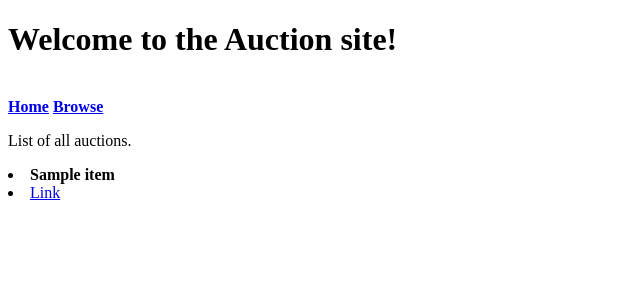
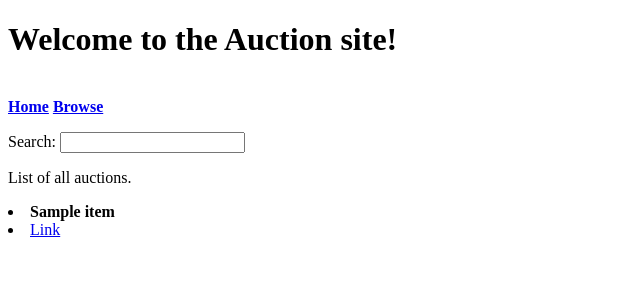
Before and after one commit to joelhoisko/django-auction, a Django app: page /browse/ in a window 1280 px wide. Shown: the top 300 px of the page, without its empty margins (0-640 px from the left). Run offline with Django 3.2, Linux system fonts and the light colour scheme; tables that the repository leaves empty hold one stand-in row (values such as "Sample post"); parts of the project's set-up code (start-up, migrations or seed data) failed here and were passed over.

Commit message:
Added search functionality

```diff
--- a/auctionDjango/forms.py
+++ b/auctionDjango/forms.py
@@ -15,6 +15,10 @@ class RegisterUser(forms.Form):
 class LoginUser(forms.Form):
     username = forms.CharField()
     password = forms.CharField(widget=forms.PasswordInput)
+
+
+class SearchForm(forms.Form):
+    search = forms.CharField()
 
 
 class BidForm(forms.Form):
--- a/auctionDjango/views.py
+++ b/auctionDjango/views.py
@@ -128,6 +128,27 @@ class AuctionView(View):
             return render(request, 'auction.html', context)
         except ObjectDoesNotExist:
             raise Http404
+
+
+# for browsing and searching auctions
+class BrowseView(View):
+    search_form = forms.SearchForm
+
+    def post(self, request):
+        form = self.search_form(request.POST)
+
+        if form.is_valid():
+            search = form.cleaned_data['search']
+
+            auctions = Auction.objects.filter(status='AC', item__title__contains=search)
+            self.search_form = form
+            return render(request, 'browse_auctions.html', {'auctions': auctions, 'form': self.search_form})
+        else:
+            return self.get(request)
+
+    def get(self, request):
+        auctions = Auction.objects.filter(status='AC')
+        return render(request, 'browse_auctions.html', {'auctions': auctions, 'form': self.search_form})
 
 
 # for browsing all the Auctions
--- a/auction_django/urls.py
+++ b/auction_django/urls.py
@@ -20,7 +20,7 @@ from auctionDjango import views
 urlpatterns = [
     url(r'^admin/', admin.site.urls),
     url(r'^home/', views.home, name='home'),
-    url(r'^browse/$', views.browse),
+    url(r'^browse/$', views.BrowseView.as_view()),
     url(r'^auction/(?P<auction_id>\d+)/ban/', views.AuctionBanView.as_view()),
     url(r'^auction/(?P<auction_id>\d+)/', views.AuctionView.as_view()),
     url(r'^register/', views.register),
--- a/templates/browse_auctions.html
+++ b/templates/browse_auctions.html
@@ -1,5 +1,9 @@
 {% extends "base.html" %}
 {% block content %}
+    <form method="post">
+        {% csrf_token %}
+        {{ form.as_p }}
+    </form>
     {% if auctions %}
         <p>List of all auctions.</p>
         {% for auction in auctions %}
@@ -7,6 +11,6 @@
             <li><a href="/auction/{{ auction.id }}/">Link</a> </li>
         {% endfor %}
     {% else %}
-        <p>No auctions created, go and make some!</p>
+        <p>No auctions found, go make some!</p>
     {% endif %}
 {% endblock content %}
```
Also changed, not shown: 1 other file.
